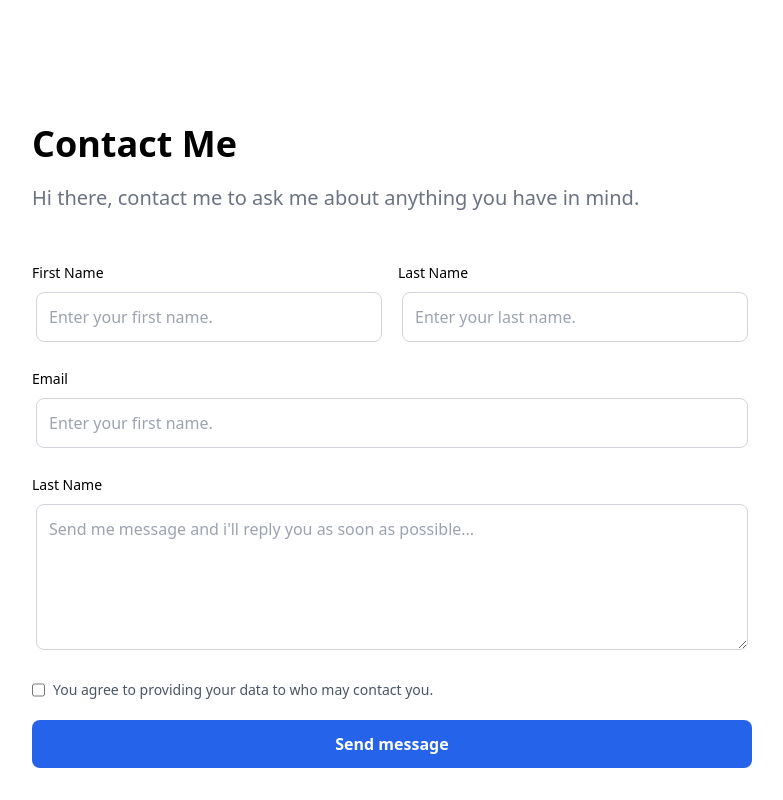
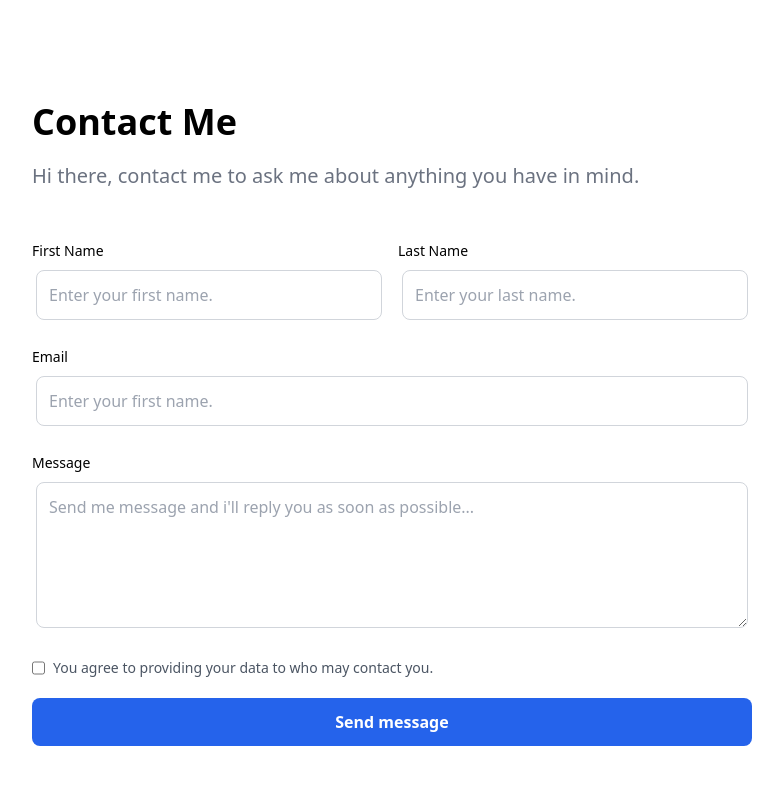
Before and after one commit to Alisjj/profile, a React (Create React App) app: page /contact in a window 1280 px wide. Shown: the top 800 px of the page, without its empty margins (248-1031 px from the left). Built offline with nearby package versions, Linux system fonts and the light colour scheme.

Commit message:
fixed the validation and spelling errors

```diff
--- a/src/pages/Contact.js
+++ b/src/pages/Contact.js
@@ -1,16 +1,24 @@
-import React from "react";
+import React, { useState } from "react";
 
 function Contact() {
+  const [fName, setFname] = useState("");
+  const [lName, setLname] = useState("");
+  const [email, setEmail] = useState("");
+  const [message, setMessage] = useState("");
+  const [agreement, setAgreement] = useState(false);
+
+  const handleSubmit = () => {};
+
   return (
-    <div className="bg-white flex flex-col md:min-h-screen md:justify-center md:py-12 px-6 lg:px-8 font-">
-      <div className="mt-7 sm:mx-auto">
+    <div className="bg-white flex flex-col md:min-h-screen md:justify-center px-6 lg:px-8 ">
+      <div className="sm:mx-auto">
         <div className="my-12 space-y-5">
           <h2 className="text-4xl font-semibold">Contact Me</h2>
           <p className="text-gray-500 sm:text-xl w-full">
             Hi there, contact me to ask me about anything you have in mind.
           </p>
         </div>
-        <form action="#">
+        <form>
           <div className="space-y-5">
             <div className="space-y-5 md:space-y-0 md:flex md:items-center md:space-x-3">
               <div className="">
@@ -24,6 +32,9 @@ function Contact() {
                     name="first_name"
                     id="first_name"
                     placeholder="Enter your first name."
+                    value={fName}
+                    onChange={(e) => setFname(e.target.value)}
+                    required
                   />
                 </div>
               </div>
@@ -37,7 +48,10 @@ function Contact() {
                     type="text"
                     name="last_name"
                     id="last_name"
+                    value={lName}
+                    onChange={(e) => setLname(e.target.value)}
                     placeholder="Enter your last name."
+                    required
                   />
                 </div>
               </div>
@@ -51,14 +65,17 @@ function Contact() {
                   className="w-full p-3 border border-gray-300 rounded-lg focus:outline-none"
                   type="text"
                   name=""
-                  id=""
+                  id="email"
+                  value={email}
+                  onChange={(e) => setEmail(e.target.value)}
                   placeholder="Enter your first name."
+                  required
                 />
               </div>
             </div>
             <div>
               <label htmlFor="" className="text-sm">
-                Last Name
+                Message
               </label>
               <div className="mt-1 p-1">
                 {/* <input
@@ -74,27 +91,35 @@ function Contact() {
                   name="message"
                   id="message"
                   cols="20"
+                  value={message}
+                  onChange={(e) => setMessage(e.target.value)}
                   rows="5"
+                  required
                 ></textarea>
               </div>
             </div>
-            <div class="flex">
+            <div className="flex">
               <input
                 className="focus:outline-none"
                 id="terms-and-privacy"
                 name="terms-and-privacy"
                 type="checkbox"
+                value={agreement}
+                onChange={(e) => setAgreement(!agreement)}
+                checked={agreement}
+                required
               />
-              <label
-                for="terms-and-privacy"
-                class="ml-2 block text-sm text-gray-600"
+              <span
+                htmlFor="terms-and-privacy"
+                className="ml-2 block text-sm text-gray-600"
               >
                 You agree to providing your data to who may contact you.
-              </label>
+              </span>
             </div>
             <button
               id="btn__submit"
               className="w-full p-3 bg-blue-600 hover:bg-blue-900 ease-in duration-300 text-white font-semibold rounded-lg"
+              onSubmit={handleSubmit()}
             >
               Send message
             </button>
```
